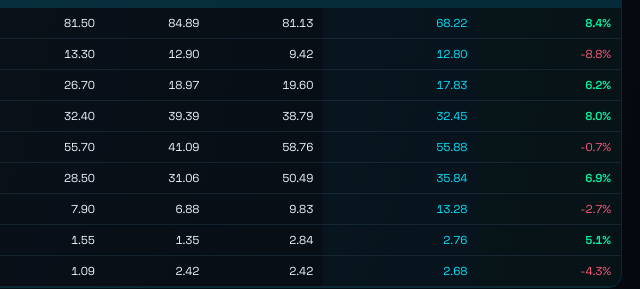
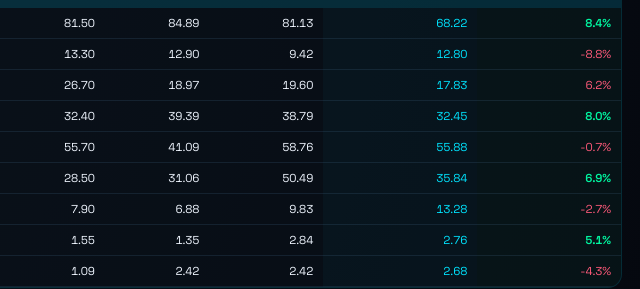
Before and after one commit to rauladi/fa-dashboard, a plain HTML site: page index.html in a window 1280 px wide. Shown: the part 269-558 px from the top of the page, 640-1280 px from the left. Drawn offline with nearby package versions, Linux system fonts and the light colour scheme.

Commit message:
Update index.html

```diff
--- a/index.html
+++ b/index.html
@@ -821,8 +821,20 @@ function tabFinancials(sym, st) {
     const cells = m.Y.map(y => { const v = y[r.k]; return `<td class="tc num${isOK(v) && v < 0 ? ' neg' : ''}" style="text-align:right">${N2(v, 2)}</td>`; }).join('');
     const a = avg(m.Y.map(y => y[r.k]));
     const cg = cagr(m.Y.map(y => y[r.k]));
-    return `<tr class="${i % 2 ? 'ev' : ''}"><td class="lbl">${r.l}</td>${cells}<td class="tc num cya" style="text-align:right;background:rgba(0,196,224,.04)">${N2(a, 2)}</td><td class="tc num ${!isOK(cg) ? '' : cg >= 0 ? 'pos' : 'neg'}" style="text-align:right;background:rgba(0,217,126,.03)">${isOK(cg) ? N2(cg, 1) + '%' : 'N/A'}</td></tr>`;
+
+    // FIX: Debt CAGR should be green if negative (paying down debt is good)
+    let cgClass = '';
+    let cgStyle = 'color:var(--text-muted)';
+    if (isOK(cg)) {
+      const isDebt = r.k === 'totalDebt';
+      const isGood = isDebt ? (cg <= 0) : (cg >= 0);
+      if (isGood) { cgClass = 'pos'; cgStyle = ''; }
+      else { cgClass = 'neg'; cgStyle = ''; }
+    }
+
+    return `<tr class="${i % 2 ? 'ev' : ''}"><td class="lbl">${r.l}</td>${cells}<td class="tc num cya" style="text-align:right;background:rgba(0,196,224,.04)">${N2(a, 2)}</td><td class="tc num ${cgClass}" style="${cgStyle};text-align:right;background:rgba(0,217,126,.03)">${isOK(cg) ? N2(cg, 1) + '%' : 'N/A'}</td></tr>`;
   }).join('');
+
   const rDefs = [
     { k: 'cashToAsset', l: 'Cash / Total Asset %', p: true },
     { k: 'debtToEquity', l: 'Debt / Equity %', p: true },
```
